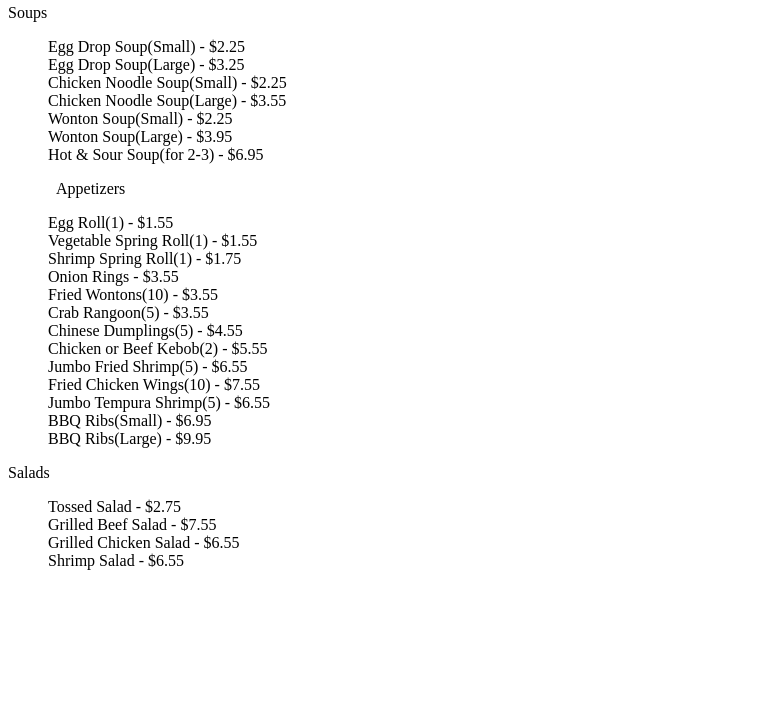
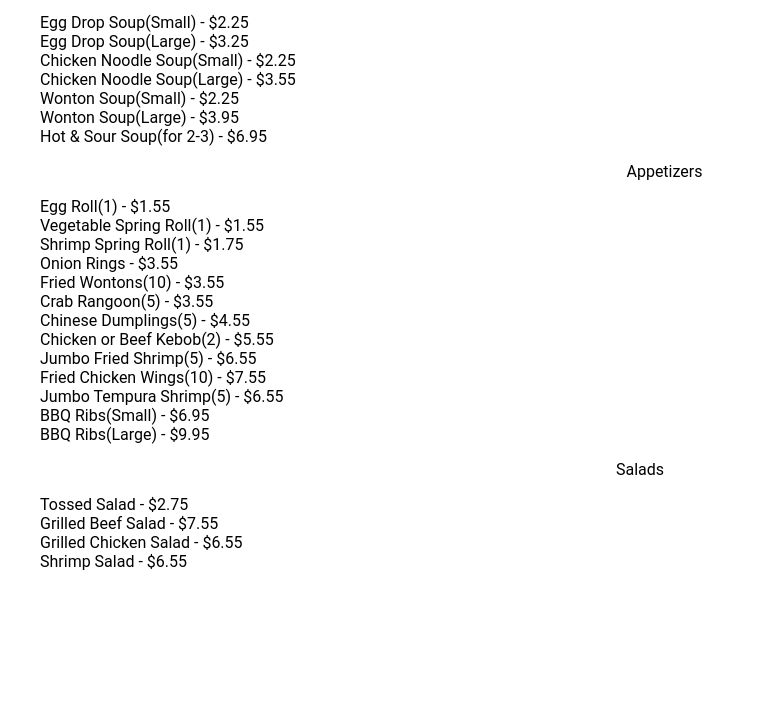
Before and after one commit to BMChenRestaurant/bmchem, a plain HTML site: page takeout.html in a window 1280 px wide. Shown: the part 76-800 px from the top of the page, without its empty margins (0-763 px from the left). Drawn offline with nearby package versions, Linux system fonts and the light colour scheme.

Commit message:
Update takeout.html

```diff
--- a/takeout.html
+++ b/takeout.html
@@ -1,6 +1,7 @@
 <!DOCTYPE html>
 <html>
   <head>
+    <link rel="stylesheet" href="assets/css/global.css">
     <script src="https://cdnjs.cloudflare.com/ajax/libs/PapaParse/5.1.0/papaparse.min.js"></script>
     <script>
       function parseMenu() {
```
